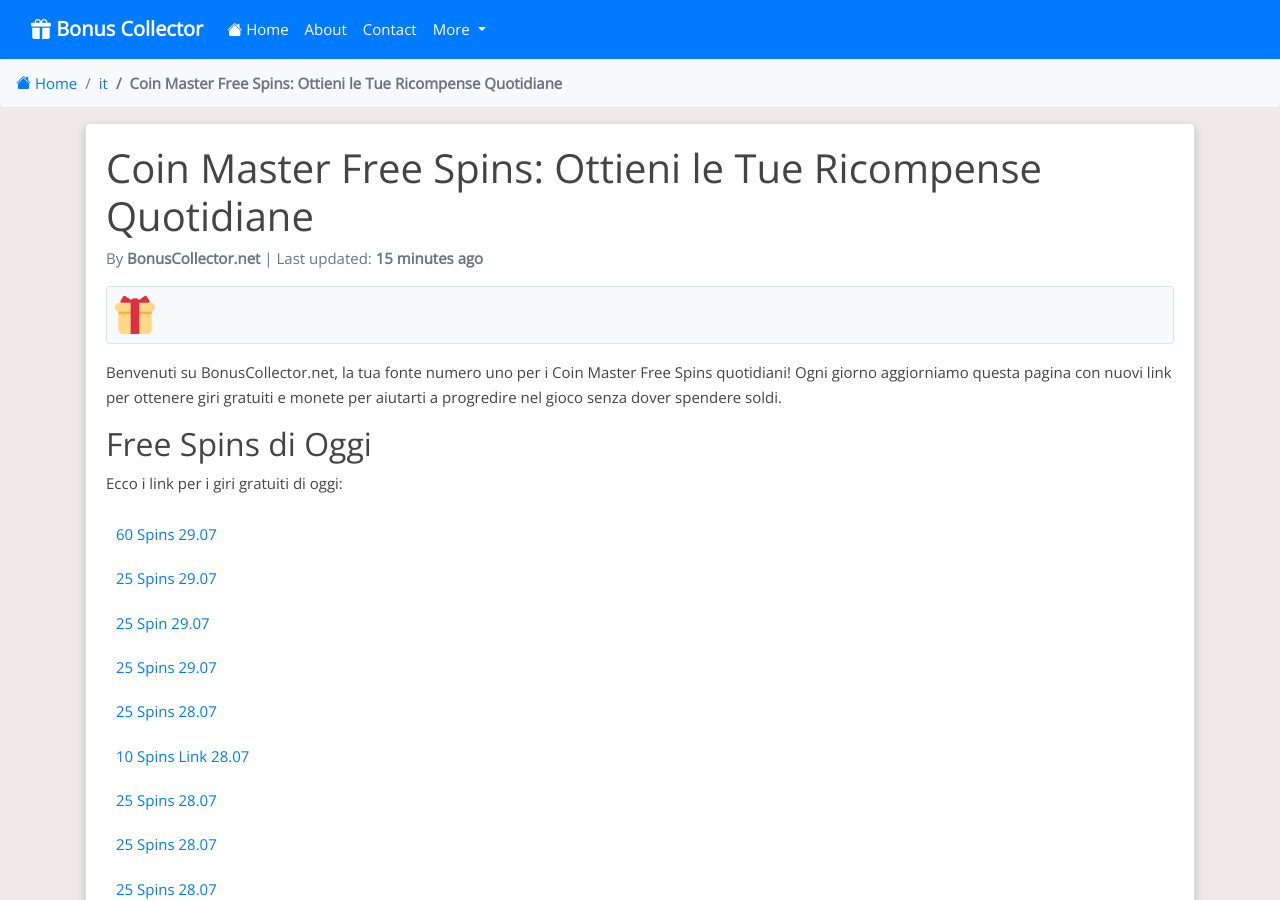
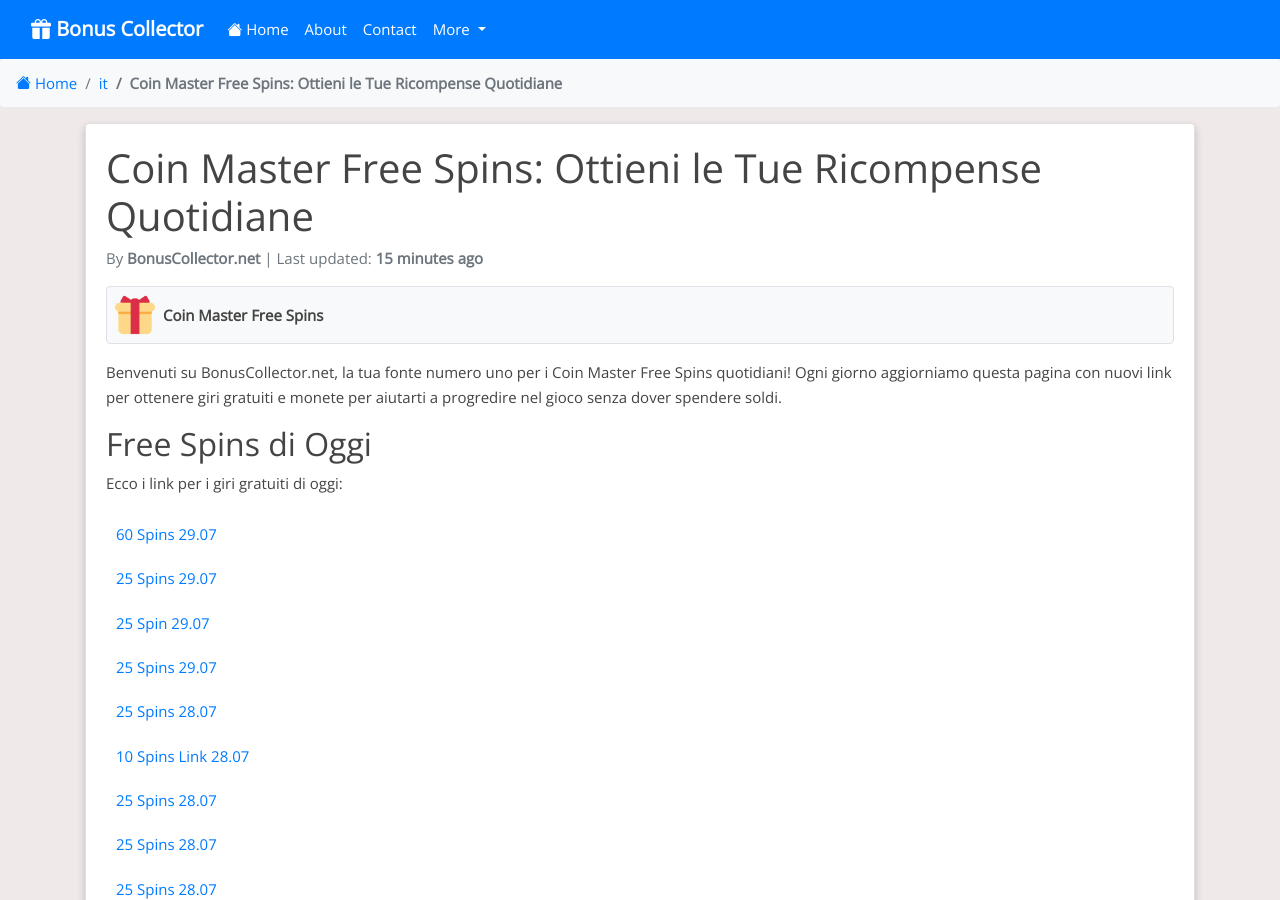
Before and after one commit to Prollad99/bs-net, a Jekyll site: the page built from it/_posts/2024-07-20-coin-master.md, in a window 1280 px wide and 900 px high. Built offline with Jekyll 4.4.1, drawn with Linux system fonts in a browser that asks for light colours; nearby versions of some CDN libraries; comment, search, counter and statistics services are not loaded.

Commit message:
Update 2024-07-20-coin-master.md

```diff
--- a/it/_posts/2024-07-20-coin-master.md
+++ b/it/_posts/2024-07-20-coin-master.md
@@ -9,6 +9,8 @@
 permalink: /it/coin-master-free-spins/
 image: /assets/images/coin-master.webp
 include_file: coin-master.html
+manifest: /manifests/it/coin-master.json
+app_name: "Coin Master Free Spins"
 ---
 
 Benvenuti su BonusCollector.net, la tua fonte numero uno per i Coin Master Free Spins quotidiani! Ogni giorno aggiorniamo questa pagina con nuovi link per ottenere giri gratuiti e monete per aiutarti a progredire nel gioco senza dover spendere soldi.
```
